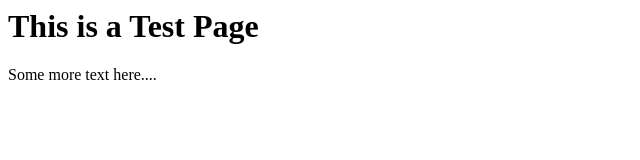
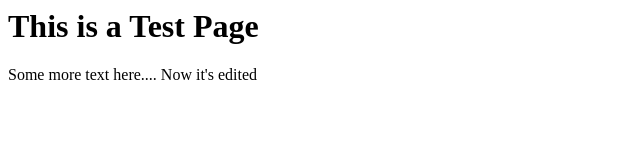
Before and after one commit to waddah-ajaj/first-lesson-starter, a plain HTML site: page index.html in a window 1280 px wide. Shown: the full height of the page, 0-640 px from the left. Drawn offline with Linux system fonts and the light colour scheme.

Commit message:
Updated index page

```diff
--- a/index.html
+++ b/index.html
@@ -5,7 +5,7 @@
 	<body>
 		<h1>This is a Test Page</h1>
 		<p>
-			Some more text here....
+			Some more text here.... Now it's edited
 		</p>
 	</body>
 </html>
```
